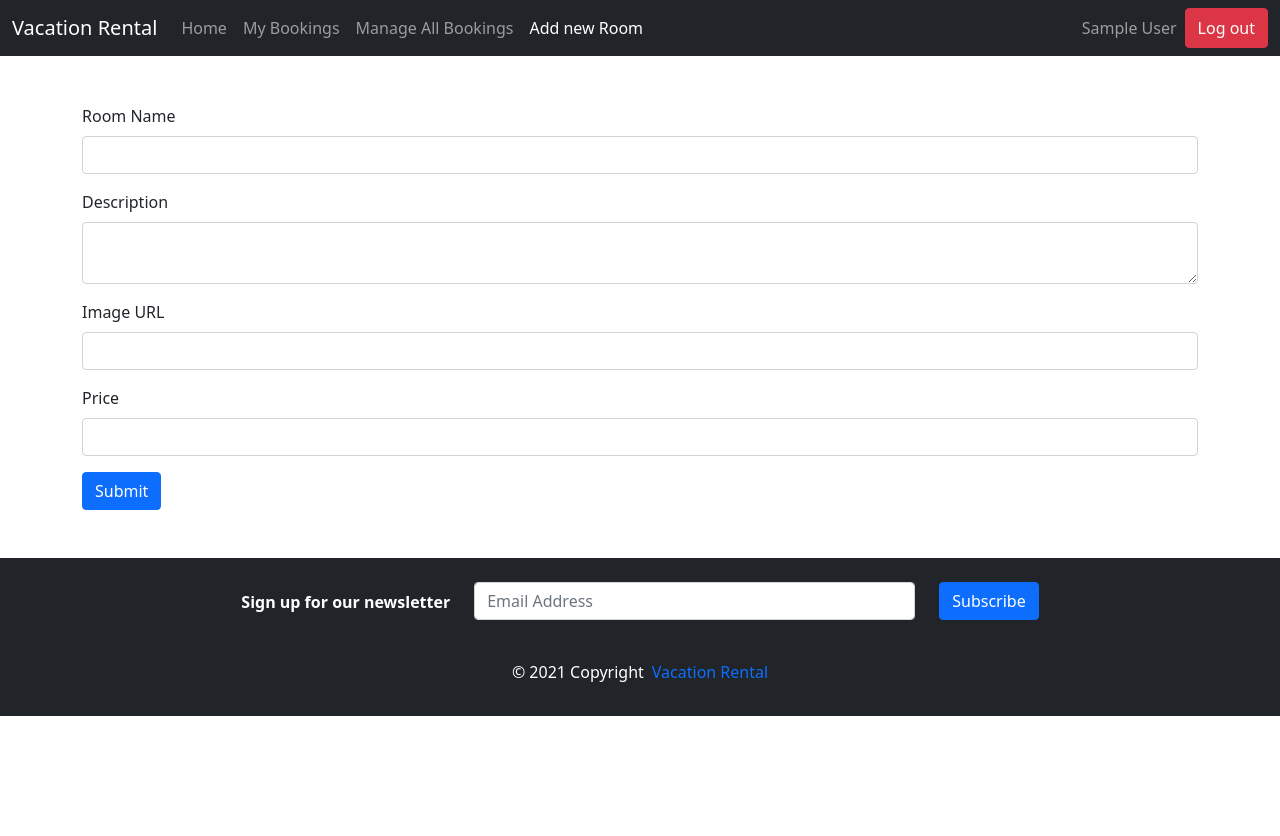
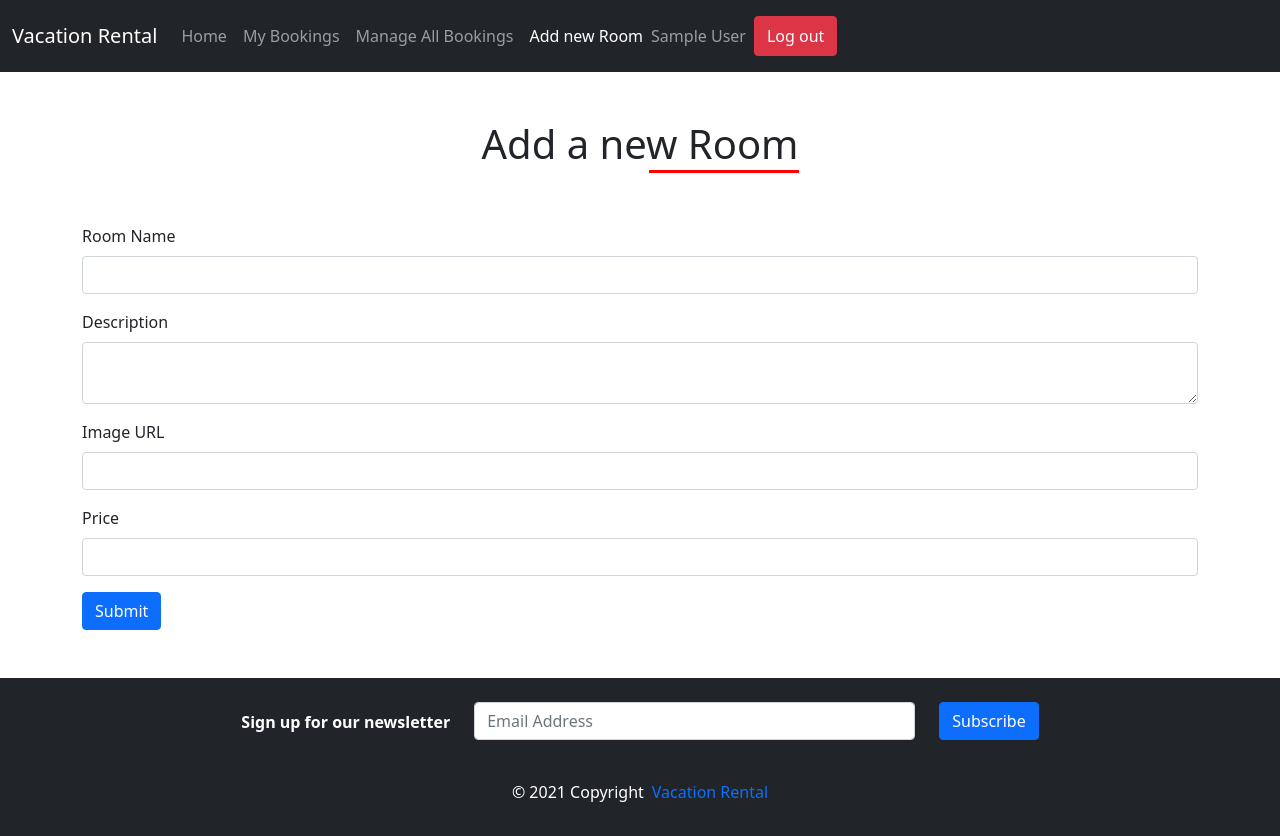
Before and after one commit to SohagHosen/Vacation-Rental-Client, a React (Create React App) app: page /addNewRoom in a window 1280 px wide. Before the commit the page ends 800 px from the top, so only its background shows below. Built offline with nearby package versions, Linux system fonts and the light colour scheme; no server answers; sample sign-in values are in the browser's storage.

Commit message:
navbar update

```diff
--- a/src/pages/addNewRoom/AddNewRoom.js
+++ b/src/pages/addNewRoom/AddNewRoom.js
@@ -1,7 +1,7 @@
 import axios from "axios";
 import React from "react";
 import { useForm } from "react-hook-form";
-
+import "./addNewRoom.css";
 const AddNewRoom = () => {
   const {
     register,
@@ -21,8 +21,9 @@ const AddNewRoom = () => {
   };
 
   return (
-    <div className="container my-5">
-      <form onSubmit={handleSubmit(onSubmit)}>
+    <div className="container my-5 new-room text-center">
+      <h1>Add a new Room</h1>
+      <form className="mt-5 text-start" onSubmit={handleSubmit(onSubmit)}>
         <div class="mb-3">
           <label for="exampleInputEmail1" class="form-label">
             Room Name
--- /dev/null
+++ b/src/pages/addNewRoom/addNewRoom.css
@@ -0,0 +1,13 @@
+.new-room h1 {
+  position: relative;
+  display: inline-block;
+}
+.new-room h1::after {
+  content: "";
+  background-color: red;
+  width: 150px;
+  height: 3px;
+  position: absolute;
+  top: 50px;
+  right: 0px;
+}
--- a/src/pages/home/rooms/Rooms.js
+++ b/src/pages/home/rooms/Rooms.js
@@ -22,7 +22,7 @@ const Rooms = () => {
   }, []);
   return (
     <section className="our-rooms text-center my-5">
-      <h1 className="">Our Rooms</h1>
+      <h1>Our Rooms</h1>
       <div className=" container my-5">
         <div className="row row-cols-1 row-cols-md-3 g-4">
           {rooms?.map((room) => (
--- a/src/pages/manageAllBooking/ManageAllBooking.js
+++ b/src/pages/manageAllBooking/ManageAllBooking.js
@@ -2,15 +2,16 @@ import axios from "axios";
 import React from "react";
 import { useEffect } from "react";
 import { useState } from "react";
-
+import "./manage.css";
 const ManageAllBooking = () => {
   const [allBookings, setAllBookings] = useState([]);
+  const [status, setStatus] = useState(false);
   useEffect(() => {
     axios
       .get("http://localhost:5000/bookings")
       .then((res) => setAllBookings(res.data))
       .catch((error) => console.log(error));
-  }, []);
+  }, [status]);
   console.log(allBookings);
   const handleDelete = (id) => {
     if (window.confirm("Are you sure you want to cancel this booking?")) {
@@ -33,6 +34,12 @@ const ManageAllBooking = () => {
       .patch(`http://localhost:5000/booking/status/${id}`, {
         status: "activate",
       })
+      .then((response) => {
+        console.log(response);
+        if (response.data.matchedCount) {
+          setStatus(!status);
+        }
+      })
       .catch((error) => console.log(error));
   };
   const handleDeactivate = (id) => {
@@ -40,11 +47,21 @@ const ManageAllBooking = () => {
       .patch(`http://localhost:5000/booking/status/${id}`, {
         status: "pending",
       })
+      .then((response) => {
+        console.log(response);
+        if (response.data.matchedCount) {
+          setStatus(!status);
+        }
+      })
       .catch((error) => console.log(error));
   };
   return (
-    <div class="container-fluid" style={{ minHeight: "450px" }}>
-      <div class="table-responsive">
+    <div
+      class="container-fluid my-5 manage text-center"
+      style={{ minHeight: "450px" }}
+    >
+      <h1>Manage all Bookings</h1>
+      <div class="table-responsive mt-5">
         <table class="table">
           <thead>
             <tr>
--- /dev/null
+++ b/src/pages/manageAllBooking/manage.css
@@ -0,0 +1,13 @@
+.manage h1 {
+  position: relative;
+  display: inline-block;
+}
+.manage h1::after {
+  content: "";
+  background-color: red;
+  width: 150px;
+  height: 3px;
+  position: absolute;
+  top: 50px;
+  right: 0px;
+}
--- a/src/shared/nav/Nav.js
+++ b/src/shared/nav/Nav.js
@@ -20,16 +20,16 @@ const MyNav = () => {
   };
   return (
     <div>
-      <Navbar color="dark" dark expand="md">
+      <Navbar dark color="dark" expand="md">
+        <NavbarToggler
+          className="navbar-toggler-right"
+          onClick={() => setIsOpen(!isOpen)}
+        />
         <Link className="navbar-brand" to="/">
           Vacation Rental
         </Link>
-        <NavbarToggler onClick={toggle} />
-        <Collapse
-          className="d-flex justify-content-between"
-          isOpen={isOpen}
-          navbar
-        >
+        <Collapse isOpen={isOpen} navbar>
+          <Nav navbar>
             <Nav className="mr-auto" navbar>
               <NavItem>
                 <NavLink exact className="nav-link" to="/">
@@ -56,6 +56,8 @@ const MyNav = () => {
                 </>
               )}
             </Nav>
+          </Nav>
+          <NavbarText>
             {user ? (
               <div className="d-flex gap-2">
                 <NavbarText>{user?.displayName}</NavbarText>
@@ -70,6 +72,7 @@ const MyNav = () => {
                 Login
               </button>
             )}
+          </NavbarText>
         </Collapse>
       </Navbar>
     </div>
```
Lines whose indentation alone changed are shown as unchanged.
